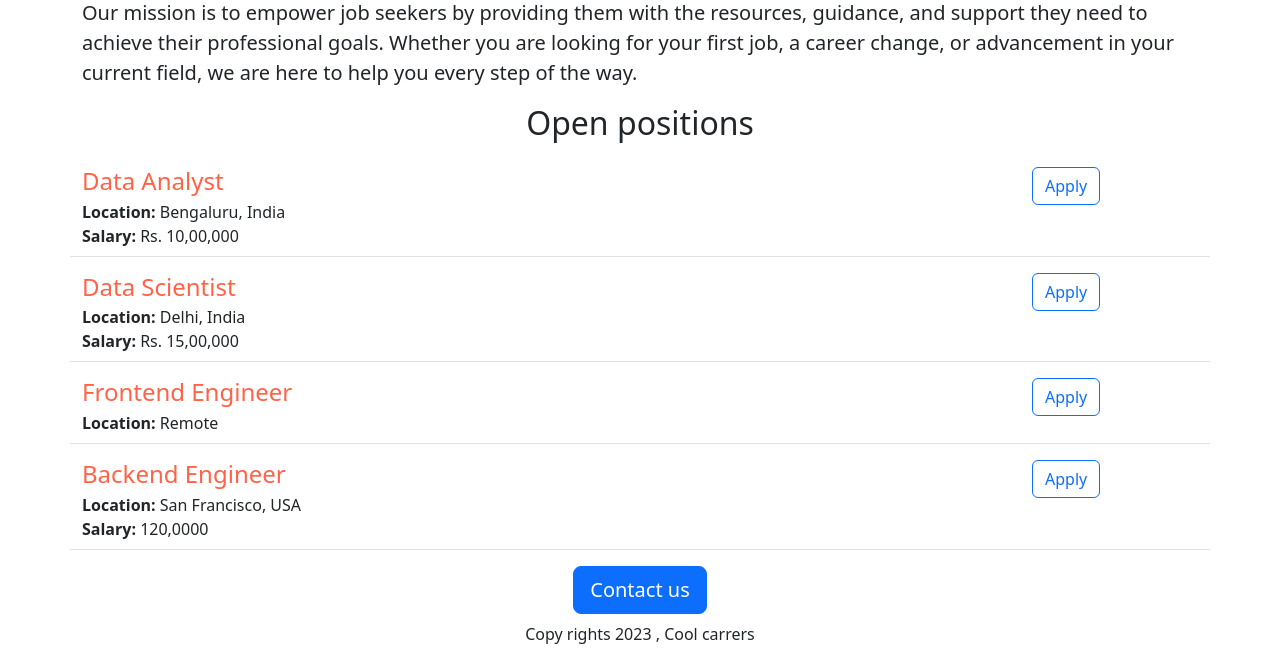
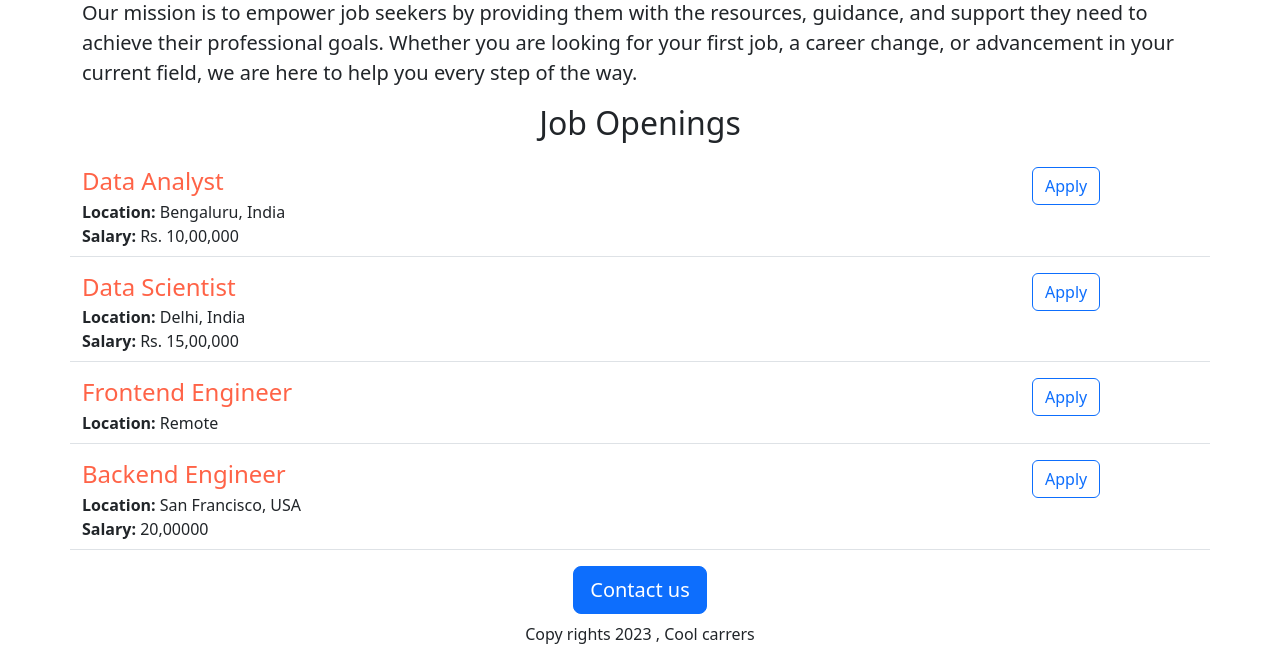
Before and after one commit to VinayMettela/FlaskProject, a Flask app: page / in a window 1280 px wide. Shown: the part 558-1206 px from the top of the page. Run offline with Flask 3, Linux system fonts and the light colour scheme.

Commit message:
Made some changes

```diff
--- a/app.py
+++ b/app.py
@@ -6,7 +6,7 @@ JOBS=[
   {'id':1, 'title':'Data Analyst', 'location':'Bengaluru, India' , 'salary':'Rs. 10,00,000'},
   {'id':2, 'title':'Data Scientist', 'location':'Delhi, India' , 'salary': 'Rs. 15,00,000'},
 {'id':3, 'title':'Frontend Engineer', 'location':'Remote'},
-{'id':4, 'title':'Backend Engineer', 'location': 'San Francisco, USA' , 'salary': '120,0000'}
+{'id':4, 'title':'Backend Engineer', 'location': 'San Francisco, USA' , 'salary': '20,00000'}
 ]
 
 @app.route("/")
--- a/templates/Home.html
+++ b/templates/Home.html
@@ -24,7 +24,7 @@
         <h2 class="text-center mt-2 mb-4">About</h2>
         <p class="lead">Welcome to Cool Careers! We are dedicated to connecting talented individuals with rewarding career opportunities. Our mission is to empower job seekers by providing them with the resources, guidance, and support they need to achieve their professional goals. Whether you are looking for your first job, a career change, or advancement in your current field, we are here to help you every step of the way.</p>
 
-        <h2 class="text-center mt-2 mb-4">Open positions</h2>
+        <h2 class="text-center mt-2 mb-4">Job Openings</h2>
 
         <div>
           {% for job in jobs %}
```
